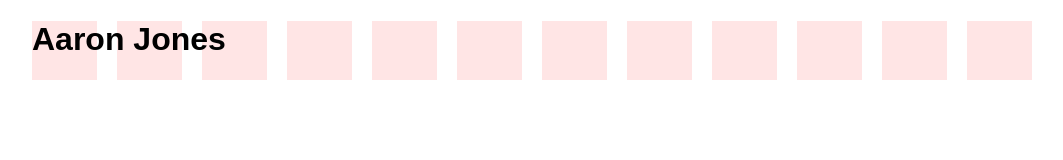
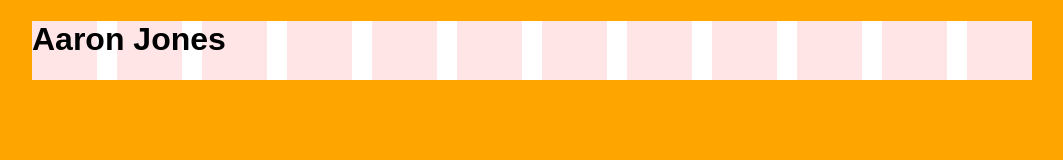
Before and after one commit to BigBoss424/p1-bio, a plain HTML site: page index.html in a window 1280 px wide. Shown: the whole page, without its empty margins (108-1171 px from the left). Drawn offline with Linux system fonts and the light colour scheme.

Commit message:
Version 0.5b
Changing the background to orange

```diff
--- a/css/styles.css
+++ b/css/styles.css
@@ -1,6 +1,8 @@
 /* Your Website Styles */
 
-
+html{
+	background-color: orange;
+}
 /* Show Grid */
 .showgrid {
 	background: url("../img/grid-bg.png") repeat-y;
```
